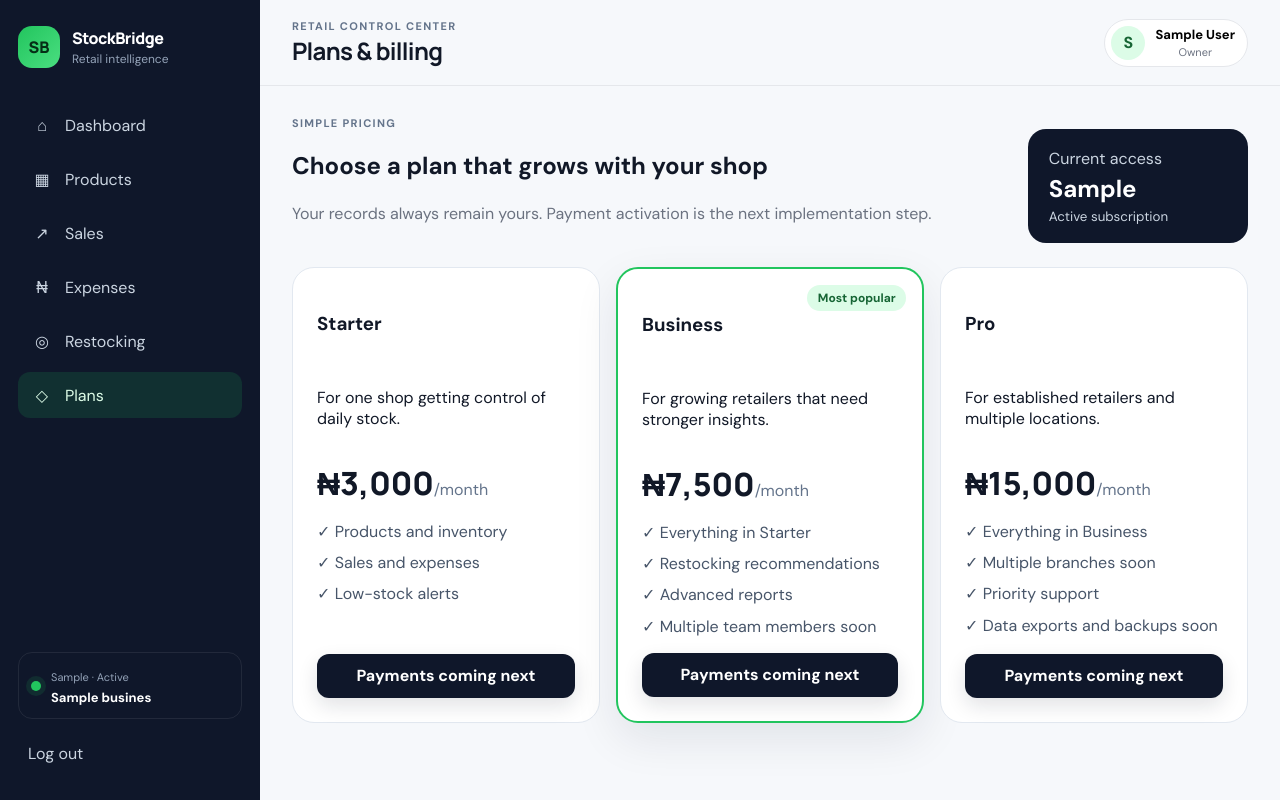
After one commit to samuella-code/stock-bridge, a Flask app: page /plans/ in a window 1280 px wide. The commit adds this page. Run offline with Flask 3, Linux system fonts and the light colour scheme; a user stored in the database is signed in; tables that the repository leaves empty hold one stand-in row (values such as "Sample post"); some libraries are stand-ins or nearby versions.

Commit message:
Add subscription trials and pricing plans

```diff
--- a/app/__init__.py
+++ b/app/__init__.py
@@ -2,8 +2,8 @@ import logging
 import os
 from logging.handlers import RotatingFileHandler
 
-from flask import Flask, jsonify
-from flask_login import LoginManager
+from flask import Flask, flash, jsonify, redirect, request, url_for
+from flask_login import LoginManager, current_user
 from flask_migrate import Migrate
 from flask_sqlalchemy import SQLAlchemy
 from flask_wtf import CSRFProtect
@@ -41,12 +41,29 @@ def create_app(test_config=None):
     from app.expenses.routes import expenses_bp
     from app.restocking.routes import restocking_bp
     from app.profile.routes import profile_bp
+    from app.subscriptions.routes import subscriptions_bp
 
     for blueprint in (
         auth_bp, main_bp, products_bp, sales_bp,
-        expenses_bp, restocking_bp, profile_bp,
+        expenses_bp, restocking_bp, profile_bp, subscriptions_bp,
     ):
         app.register_blueprint(blueprint)
+
+    @app.before_request
+    def require_current_subscription_for_writes():
+        protected = {"products", "sales", "expenses", "restocking"}
+        if current_user.is_authenticated and request.method in {"POST", "PUT", "PATCH", "DELETE"} and request.blueprint in protected:
+            business = current_user.businesses[0]
+            db.session.refresh(business)
+            if not business.has_write_access:
+                flash("Your trial has ended. Choose a plan to continue adding business records.", "warning")
+                return redirect(url_for("subscriptions.index"))
+
+    @app.context_processor
+    def subscription_context():
+        if not current_user.is_authenticated or not current_user.businesses:
+            return {}
+        return {"subscription_business": current_user.businesses[0]}
 
     @app.get("/health")
     def health():
--- a/app/auth/routes.py
+++ b/app/auth/routes.py
@@ -1,3 +1,4 @@
+from datetime import datetime, timedelta
 from flask import Blueprint, flash, redirect, render_template, request, url_for
 from flask_login import current_user, login_user, logout_user
 
@@ -36,12 +37,13 @@ def signup():
         db.session.add(user)
         db.session.flush()
 
-        business = Business(user_id=user.id, name=business_name)
+        trial_started = datetime.utcnow()
+        business = Business(user_id=user.id, name=business_name, subscription_plan="starter", subscription_status="trialing", trial_started_at=trial_started, trial_ends_at=trial_started + timedelta(days=14))
         db.session.add(business)
         db.session.commit()
 
         login_user(user)
-        flash("Welcome to StockBridge. Your workspace is ready.", "success")
+        flash("Welcome to StockBridge. Your 14-day free trial has started.", "success")
         return redirect(url_for("main.dashboard"))
 
     return render_template("auth/signup.html")
--- /dev/null
+++ b/app/static/css/billing.css
@@ -0,0 +1,18 @@
+.trial-banner { display:flex; align-items:center; justify-content:space-between; gap:1rem; padding:.75rem 2rem; background:#ecfdf3; color:#166534; border-bottom:1px solid #bbf7d0; font-size:.9rem; }
+.trial-banner a { color:inherit; font-weight:700; }
+.trial-banner.trial-ended { background:#fff7ed; color:#9a3412; border-color:#fed7aa; }
+.billing-page { display:grid; gap:1.5rem; }
+.billing-intro { display:flex; justify-content:space-between; gap:1.5rem; align-items:flex-end; }
+.billing-intro h2 { max-width:620px; }
+.subscription-summary { min-width:220px; background:#0f172a; color:#fff; border-radius:18px; padding:1.15rem 1.3rem; display:grid; gap:.25rem; }
+.subscription-summary span,.subscription-summary small { color:#cbd5e1; }
+.subscription-summary strong { font-size:1.5rem; }
+.pricing-grid { display:grid; grid-template-columns:repeat(3,minmax(0,1fr)); gap:1rem; }
+.pricing-card { position:relative; background:#fff; border:1px solid #e2e8f0; border-radius:22px; padding:1.5rem; display:flex; flex-direction:column; gap:1rem; }
+.pricing-card.featured { border:2px solid #22c55e; box-shadow:0 16px 45px rgba(15,23,42,.09); }
+.popular-badge { position:absolute; right:1rem; top:1rem; background:#dcfce7; color:#166534; border-radius:999px; padding:.3rem .65rem; font-size:.75rem; font-weight:700; }
+.plan-price strong { font:800 2rem Manrope,sans-serif; }
+.plan-price span { color:#64748b; }
+.pricing-card ul { list-style:none; padding:0; margin:0 0 auto; display:grid; gap:.65rem; color:#475569; }
+.pricing-card button { width:100%; }
+@media(max-width:850px) { .pricing-grid{grid-template-columns:1fr}.billing-intro{align-items:stretch;flex-direction:column}.subscription-summary{min-width:0}.trial-banner{padding:.75rem 1rem} }
--- /dev/null
+++ b/app/subscriptions/__init__.py
@@ -0,0 +1 @@
+"""Subscription and billing views."""
--- /dev/null
+++ b/app/subscriptions/routes.py
@@ -0,0 +1,15 @@
+from flask import Blueprint, render_template
+from flask_login import current_user, login_required
+
+subscriptions_bp = Blueprint("subscriptions", __name__, url_prefix="/plans")
+
+PLANS = (
+    {"slug":"starter","name":"Starter","price":3000,"description":"For one shop getting control of daily stock.","features":("Products and inventory","Sales and expenses","Low-stock alerts")},
+    {"slug":"business","name":"Business","price":7500,"description":"For growing retailers that need stronger insights.","features":("Everything in Starter","Restocking recommendations","Advanced reports","Multiple team members soon")},
+    {"slug":"pro","name":"Pro","price":15000,"description":"For established retailers and multiple locations.","features":("Everything in Business","Multiple branches soon","Priority support","Data exports and backups soon")},
+)
+
+@subscriptions_bp.get("/")
+@login_required
+def index():
+    return render_template("subscriptions/index.html", business=current_user.businesses[0], plans=PLANS)
--- a/app/templates/base.html
+++ b/app/templates/base.html
@@ -12,6 +12,7 @@
     <link rel="stylesheet" href="{{ url_for('static', filename='css/style.css') }}">
     <link rel="stylesheet" href="{{ url_for('static', filename='css/inventory.css') }}">
     <link rel="stylesheet" href="{{ url_for('static', filename='css/modules.css') }}">
+    <link rel="stylesheet" href="{{ url_for('static', filename='css/billing.css') }}">
 </head>
 <body>
     <div class="app-shell">
@@ -37,13 +38,14 @@
                 <a class="nav-link {{ 'active' if request.blueprint == 'sales' }}" href="{{ url_for('sales.index') }}"><span class="nav-icon">↗</span><span>Sales</span></a>
                 <a class="nav-link {{ 'active' if request.blueprint == 'expenses' }}" href="{{ url_for('expenses.index') }}"><span class="nav-icon">₦</span><span>Expenses</span></a>
                 <a class="nav-link {{ 'active' if request.blueprint == 'restocking' }}" href="{{ url_for('restocking.index') }}"><span class="nav-icon">◎</span><span>Restocking</span></a>
+                <a class="nav-link {{ 'active' if request.blueprint == 'subscriptions' }}" href="{{ url_for('subscriptions.index') }}"><span class="nav-icon">◇</span><span>Plans</span></a>
             </nav>
 
             <div class="sidebar-footer">
                 <div class="workspace-card">
                     <div class="workspace-dot"></div>
                     <div>
-                        <span class="workspace-label">Workspace</span>
+                        <span class="workspace-label">{{ subscription_business.subscription_plan | title }} · {{ 'Trial' if subscription_business.subscription_status == 'trialing' else subscription_business.subscription_status | title }}</span>
                         <strong>{{ business.name if business else 'My business' }}</strong>
                     </div>
                 </div>
@@ -67,8 +69,16 @@
                     <div class="profile-copy">
                         <strong>{{ current_user.full_name }}</strong>
                         <span>Owner</span>
-                    </div></button><div class="profile-dropdown" id="profileDropdown"><a href="{{ url_for('profile.index') }}">Edit profile</a><a href="{{ url_for('profile.index') }}">Business settings</a></div></div>
+                    </div></button><div class="profile-dropdown" id="profileDropdown"><a href="{{ url_for('profile.index') }}">Edit profile</a><a href="{{ url_for('profile.index') }}">Business settings</a><a href="{{ url_for('subscriptions.index') }}">Plan & billing</a></div></div>
             </header>
+            {% endif %}
+
+            {% if current_user.is_authenticated and subscription_business.subscription_status == 'trialing' %}
+            <div class="trial-banner {{ 'trial-ended' if not subscription_business.has_write_access }}">
+                {% if subscription_business.has_write_access %}<span><strong>{{ subscription_business.trial_days_remaining }} days left</strong> in your free trial.</span>
+                {% else %}<span><strong>Your free trial has ended.</strong> Your records remain available to view.</span>{% endif %}
+                <a href="{{ url_for('subscriptions.index') }}">View plans</a>
+            </div>
             {% endif %}
 
             {% with messages = get_flashed_messages(with_categories=true) %}
--- /dev/null
+++ b/app/templates/subscriptions/index.html
@@ -0,0 +1,9 @@
+{% extends "base.html" %}
+{% block title %}Plans · StockBridge{% endblock %}
+{% block page_title %}Plans & billing{% endblock %}
+{% block content %}
+<section class="dashboard-wrap billing-page">
+  <div class="billing-intro"><div><p class="eyebrow">Simple pricing</p><h2>Choose a plan that grows with your shop</h2><p class="muted">Your records always remain yours. Payment activation is the next implementation step.</p></div><div class="subscription-summary"><span>Current access</span><strong>{{ business.subscription_plan | title }}</strong>{% if business.subscription_status == 'trialing' and business.has_write_access %}<small>{{ business.trial_days_remaining }} trial days remaining</small>{% elif business.subscription_status == 'active' %}<small>Active subscription</small>{% else %}<small>Trial ended · read-only mode</small>{% endif %}</div></div>
+  <div class="pricing-grid">{% for plan in plans %}<article class="pricing-card {{ 'featured' if plan.slug == 'business' }}">{% if plan.slug == 'business' %}<span class="popular-badge">Most popular</span>{% endif %}<h3>{{ plan.name }}</h3><p>{{ plan.description }}</p><div class="plan-price"><strong>₦{{ "{:,.0f}".format(plan.price) }}</strong><span>/month</span></div><ul>{% for feature in plan.features %}<li>✓ {{ feature }}</li>{% endfor %}</ul>{% if business.subscription_plan == plan.slug %}<button class="secondary-btn" disabled>Current plan</button>{% else %}<button class="primary-btn" disabled>Payments coming next</button>{% endif %}</article>{% endfor %}</div>
+</section>
+{% endblock %}
```
Also changed, not shown: app/models.py (+16 -1 lines), migrations/versions/0002_add_subscriptions.py (added, +14 -0 lines), tests/test_subscriptions.py (added, +54 -0 lines), 1 other file.
